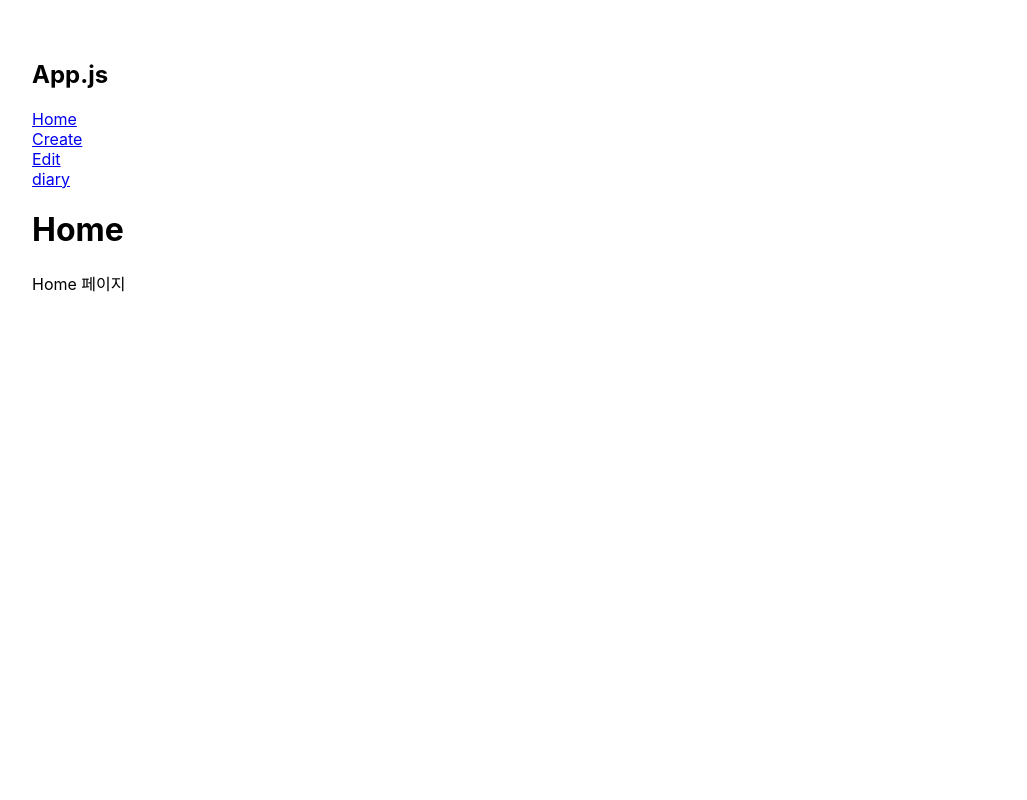
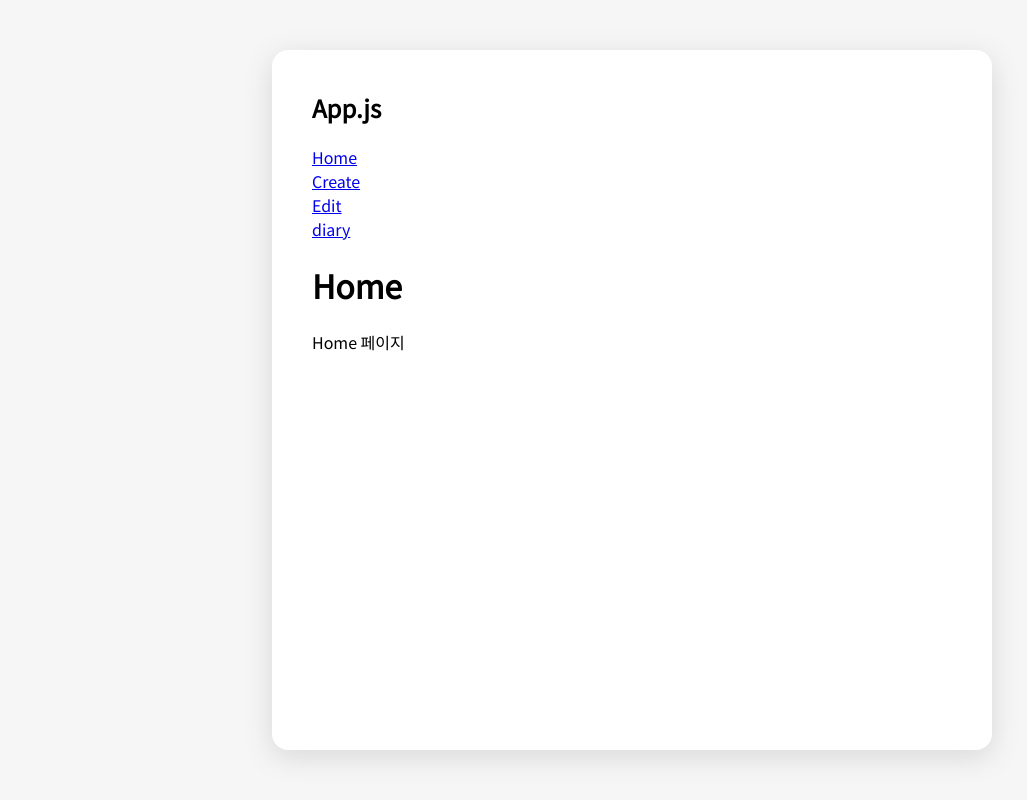
Before and after one commit to Eomjihee/Eating-piece-of-react, a React (Create React App) app in the folder Frontend/emotion-diary/: page / in a window 1280 px wide. Shown: the whole page, without its empty margins (8-1035 px from the left). Built offline with nearby package versions, Linux system fonts and the light colour scheme.

Commit message:
7-4 중간 커밋

```diff
--- a/Frontend/emotion-diary/src/App.css
+++ b/Frontend/emotion-diary/src/App.css
@@ -1,3 +1,41 @@
+@import url('https://fonts.googleapis.com/css2?family=Noto+Sans+KR&family=Noto+Serif+KR&display=swap');
+
+body{
+  background-color: #f6f6f6;
+  display: flex;
+  justify-content: center;
+  /* align-items : 세로 축을 기준으로 가운데에 세팅 */
+  align-items: center;
+  font-family: 'Noto Sans KR', sans-serif;
+  min-height: 100vh;
+  margin: 0px;
+
+}
+
+@media (min-width : 650px) {
+  .App{
+    width: 640px;
+  }
+}
+@media (max-width : 650px) {
+  .App{
+    width: 70vw;
+  }
+}
+
+#root {
+  background-color: #fff;
+  box-shadow: rgba(100,100,111,0.2) 0px 7px 29px 0px;
+  border-radius: 16px;
+}
+
+#root:hover{
+  border: 1px solid #9298e5;
+  box-shadow: rgba(146,152,229,0.5) 0px 0px 38px 0px;
+  border-radius: 16px;
+}
+
 .App{
-  padding: 40px;
+  min-height: 80vh;
+  padding: 20px 40px 40px 40px;
 }
--- a/Frontend/emotion-diary/src/index.css
+++ b/Frontend/emotion-diary/src/index.css
@@ -1,4 +1,4 @@
-body {
+/* body {
   margin: 0;
   font-family: -apple-system, BlinkMacSystemFont, 'Segoe UI', 'Roboto', 'Oxygen',
     'Ubuntu', 'Cantarell', 'Fira Sans', 'Droid Sans', 'Helvetica Neue',
@@ -10,4 +10,4 @@ body {
 code {
   font-family: source-code-pro, Menlo, Monaco, Consolas, 'Courier New',
     monospace;
-}
+} */
```
